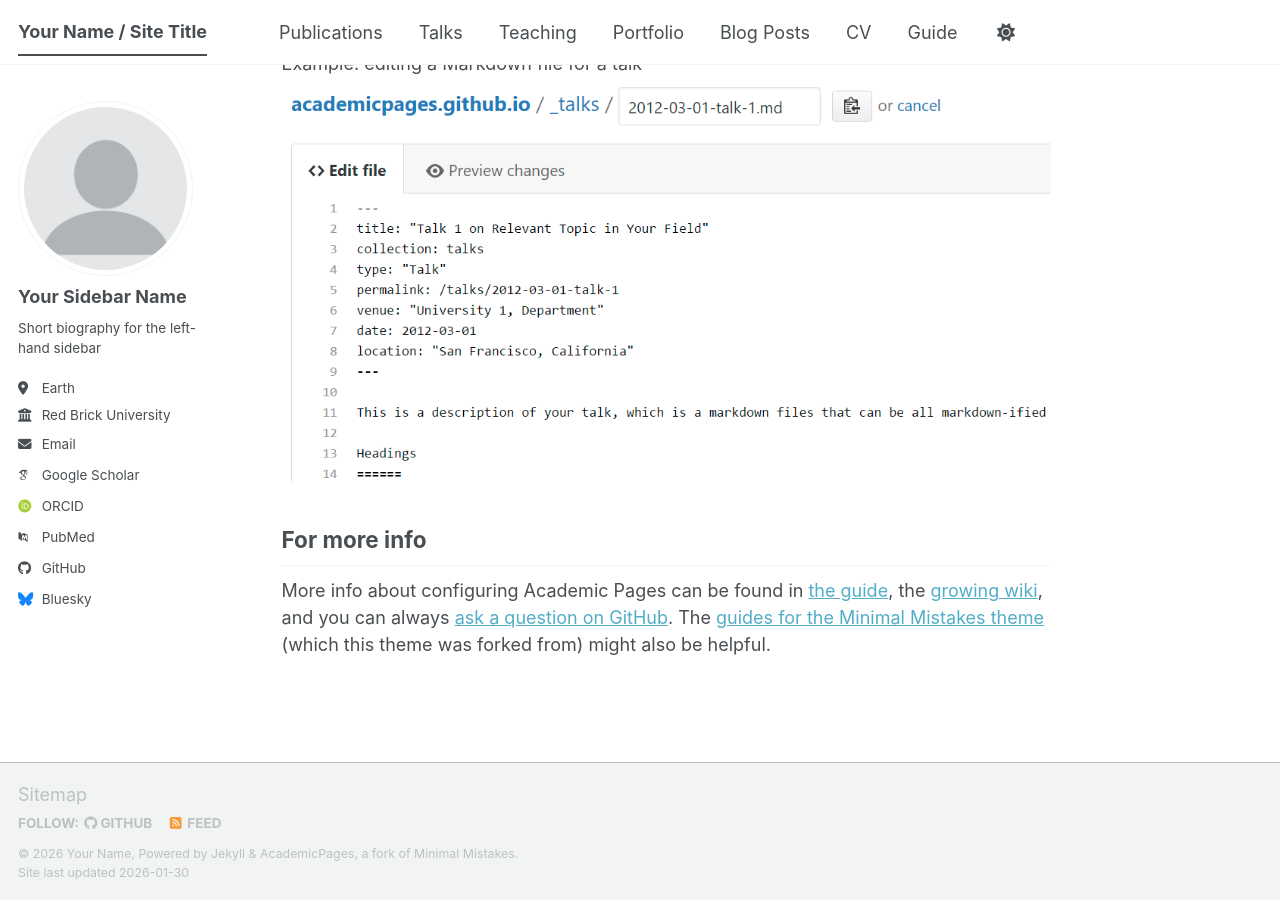
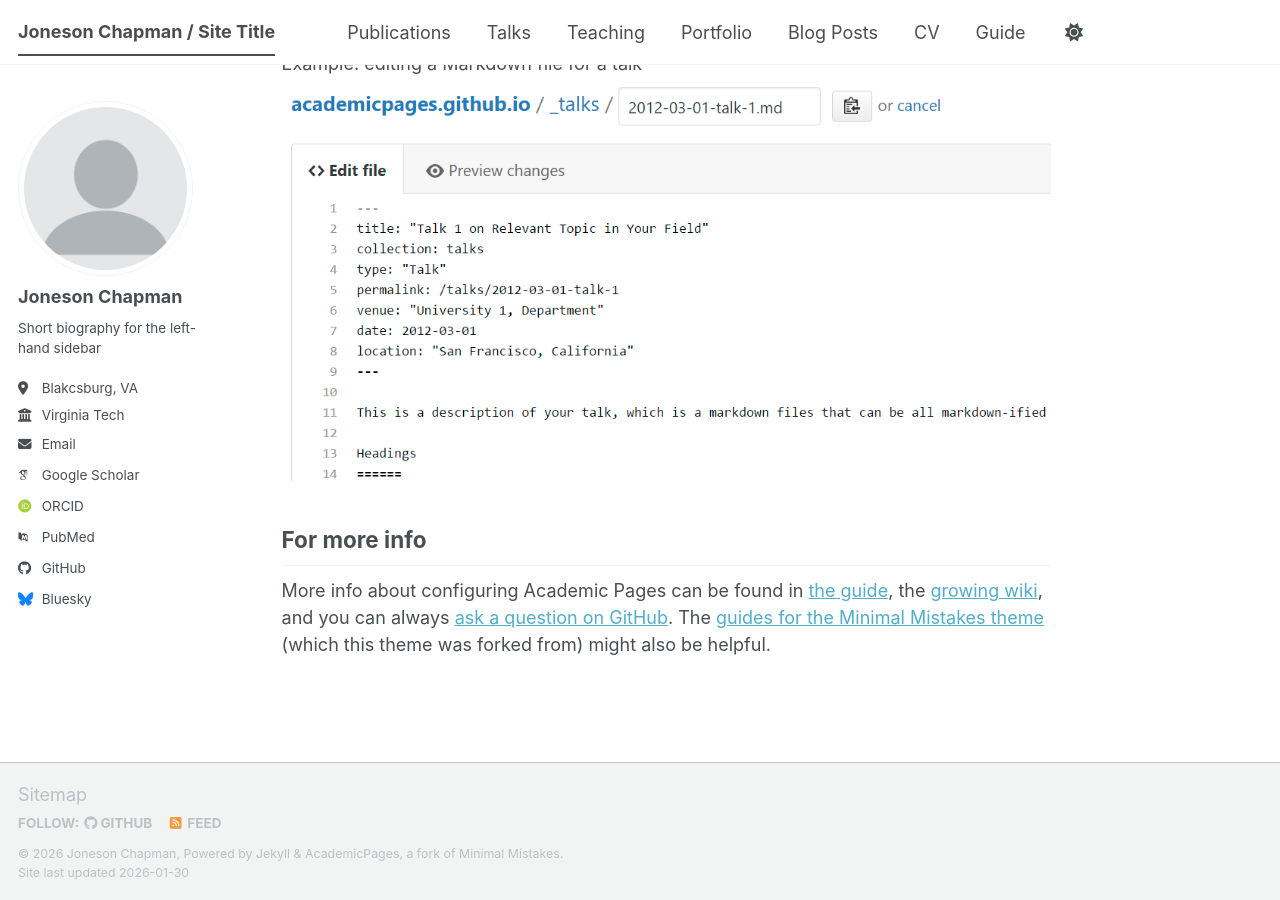
Before and after one commit to JonesonC/JonesonC.github.io, a Jekyll site: the page built from _pages/about.md, in a window 1280 px wide and 900 px high, scrolled down 2720 px. Built offline with Jekyll 4.4.1, drawn with Linux system fonts in a browser that asks for light colours; some web fonts are replaced; a script bundle is joined from its source files by our own code; library files that are not in the unit come from our copies.

Commit message:
quick little change

```diff
--- a/_config.yml
+++ b/_config.yml
@@ -9,14 +9,14 @@
 # Basic Site Settings
 locale                   : "en-US"
 site_theme               : "default" # The available themes options are "default", "air", "sunrise", "mint", "dirt" and "contrast"
-title                    : "Your Name / Site Title"
+title                    : "Joneson Chapman / Site Title"
 title_separator          : "-"
-name                     : &name "Your Name"
-description              : &description "Your Name's academic portfolio"   # Update this with a general description of your site, this is the default if not overridden by a page
-url                      : https://academicpages.github.io # The base hostname & protocol for your site e.g. "https://[your GitHub username].github.io",
+name                     : &name "Joneson Chapman"
+description              : &description "Joneson Chapman's academic portfolio"   # Update this with a general description of your site, this is the default if not overridden by a page
+url                      : https://JonesonC.github.io # The base hostname & protocol for your site e.g. "https://[your GitHub username].github.io",
                                                            # or if you already have some other page hosted on Github then use "https://[your GitHub username].github.io/[Your Repo Name]"
 baseurl                  : "" # the subpath of your site, e.g. "/blog"
-repository               : "academicpages/academicpages.github.io"
+repository               : "JonesonC/JonesonC.github.io"
 
 # Site Author - The following control what appear as part of the author content on the side bar.
 #               If a field is blank the icon and link will not appear, otherwise it will be shown.
@@ -24,13 +24,13 @@
 author:
   # Biographic information
   avatar           : "profile.png"
-  name             : "Your Sidebar Name"
-  pronouns         : # example: "she/her"
+  name             : "Joneson Chapman"
+  pronouns         : # example: "He/him"
   bio              : "Short biography for the left-hand sidebar"
-  location         : "Earth"
-  employer         : "Red Brick University"
+  location         : "Blakcsburg, VA"
+  employer         : "Virginia Tech"
   uri              : # URL
-  email            : "none@example.org"
+  email            : "Joneson@vt.edu"
 
   # Academic websites
   academia         : # URL
@@ -51,7 +51,7 @@
   bitbucket        : # Username - Update with your username on the site
   codepen          : # Username
   dribbble         : # Username
-  github           : "academicpages"
+  github           : "JonesonC"
   kaggle           : # Username
   stackoverflow    : # User number or user number and name (i.e., use "1" or "1/jeff-atwood")
 
```
